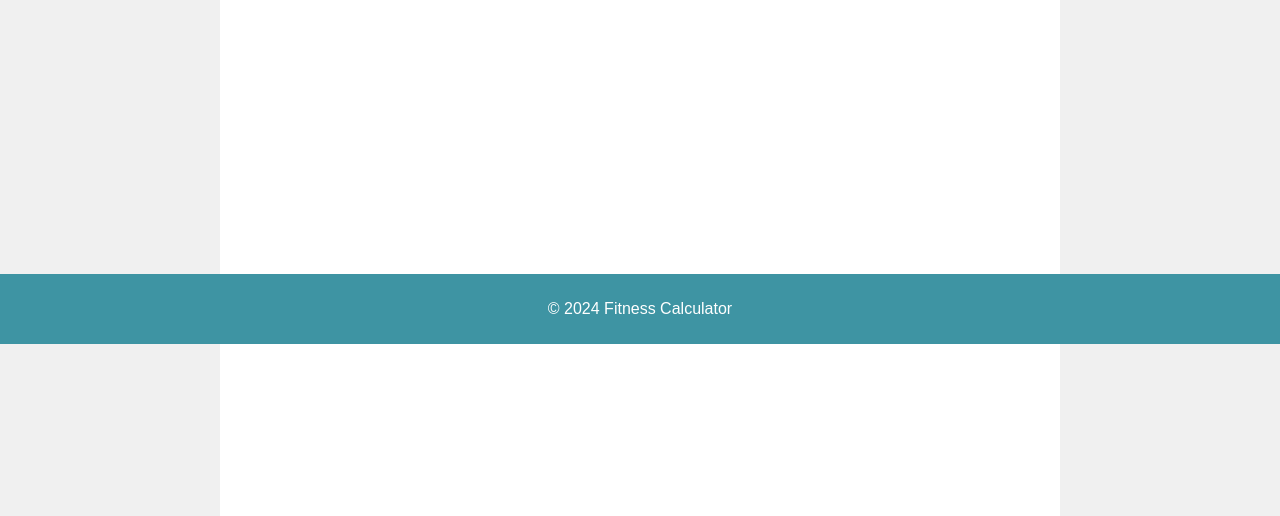
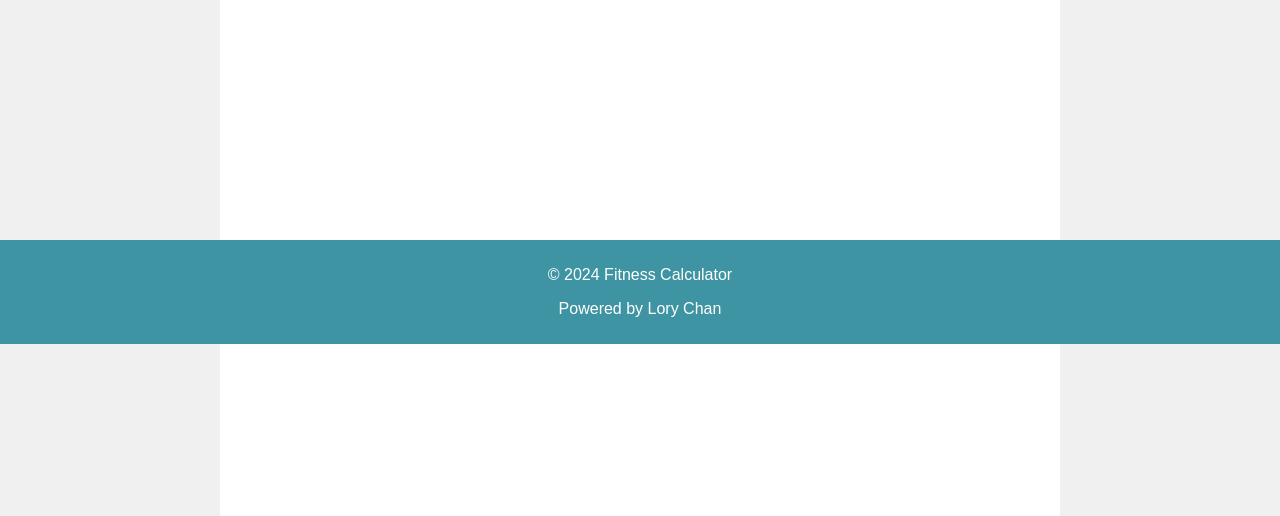
Before and after one commit to lory0617/Fitness-Calculator, a Flask app: template templates/result.html in a window 1280 px wide. Shown: the part 456-972 px from the top of the page. Run offline with Flask 2, Linux system fonts and the light colour scheme; the template is opened without the code that fills it, so the values that code supplies are empty.

Commit message:
Update result.html

```diff
--- a/templates/result.html
+++ b/templates/result.html
@@ -21,6 +21,7 @@
     </main>
     <footer>
         <p>&copy; 2024 Fitness Calculator</p>
+        <p>Powered by Lory Chan</p>
     </footer>
 </body>
 </html>
```
